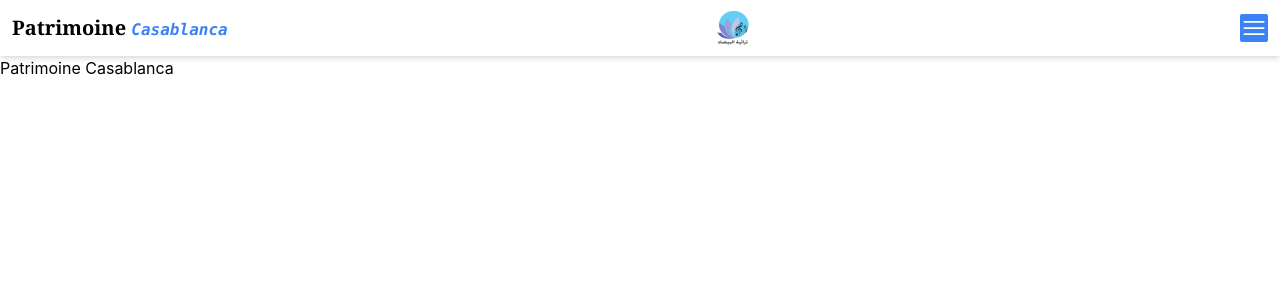
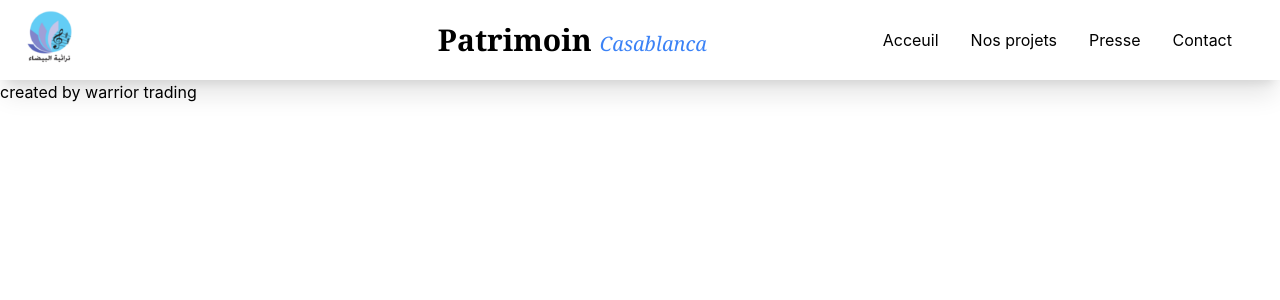
Before and after one commit to hichamabboud/patrimoinecasablanca, a Next.js app: page / in a window 1280 px wide. Shown: the top 300 px of the page. Built offline with nearby package versions, Linux system fonts and the light colour scheme.

Commit message:
updated Navbar

```diff
--- a/components/Navbar.js
+++ b/components/Navbar.js
@@ -1,51 +1,77 @@
-import NextLink from "next/link";
+import Image from "next/image";
 import Link from "next/link";
 import { useState } from "react";
-import Image from "next/image";
+
 
 const Navbar = () => {
-  const [show, setShow] = useState("hidden");
   const [ isOpen, setIsOpen ] = useState(false);
+  const [ show, setShow ] = useState("hidden")
+
+  const showMobileNavbar = () => {
+    setIsOpen(!isOpen)
+
+    if (!isOpen) {
+      setShow("flex")
+    }
+    else setShow("hidden")
+  }
 
   return (
     <div>
-          <nav className="w-full shadow-md h-14 z-10 items-center flex justify-between px-3 relative " >
-              <a href="/" >
-                  <span className=" font-semibold font-serif text-xl " > Patrimoine </span>
-                  <span className=" text-blue-500 font-mono font-semibold italic " > Casablanca </span>
-              </a>
-              <Image src="/images/logo.png" height={"40"} width={"50"} className="h-12 ml-[-5rem] " alt="patrimoine casablanca logo" />
+      <div class="flex justify-between items-center z-30 shadow-xl p-4 h-16 lg:h-20 relative">
 
-              <div>
-          {!isOpen ?
-                  <svg onClick={() => {setIsOpen(!isOpen), setShow("flex")}} xmlns="http://www.w3.org/2000/svg" fill="none" viewBox="0 0 24 24" strokeWidth="1.5"   stroke="currentColor" className="w-7 h-7 bg-blue-500 text-white rounded-sm hover:outline-blue-500 hover:outline hover:outline-1 hover:outline-offset-2 hover:bg-blue-600 cursor-pointer">
-                    <path strokeLinecap="round" strokeLinejoin="round" d="M3.75 6.75h16.5M3.75 12h16.5m-16.5 5.25h16.5" />
-                  </svg>
-                    :
-                  <svg onClick={() => {setIsOpen(!isOpen), setShow("hidden")}} xmlns="http://www.w3.org/2000/svg" fill="none" viewBox="0 0 24 24" strokeWidth="1.5" stroke="currentColor" className="w-7 h-7 bg-blue-500 text-white rounded-sm hover:outline-blue-500 hover:outline hover:outline-1 hover:outline-offset-2 hover:bg-blue-600 cursor-pointer">
-                  <path strokeLinecap="round" strokeLinejoin="round" d="M6 18L18 6M6 6l12 12" />
-                  </svg>
-                  }
-              </div>
-          </nav>
+        <div className=" hidden lg:block mr-auto ">
+          <Image src="/images/logo.png" width={"70"} height={"60"} />
+        </div>
+        <p className="lg:ml-auto">
+          <span className=" font-bold font-serif text-xl lg:text-3xl" > Patrimoin </span>
+          <span className=" text-sm italic text-blue-500 font-serif lg:text-xl " > Casablanca </span>
+        </p>
 
-          <div className={`${show} flex-col items-center bg-gray-50 text-gray-600 mt-0  h-96 gap-8 py-10 absolute w-full z-40`}>
-                <NextLink href={"/"}>
-                  <a className=" w-full px-[30%] hover:text-white hover:bg-blue-700 hover:py-3 hover:duration-500 "> Acceuil </a>
-                </NextLink>
+        <div className=" hidden ml-auto lg:flex lg:justify-center space-x-8 lg:mr-8" >
+          <Link href={"/acceuil"}>
+            <a className=" hover:border-b-4 hover:border-blue-600 hover:border-spacing-0"> Acceuil </a>
+          </Link>
+          <Link href={"/projets"}>
+            <a className=" hover:border-b-4 hover:border-blue-600 hover:border-spacing-0"> Nos projets </a>
+          </Link>
+          <Link href={"/presse"}>
+            <a className=" hover:border-b-4 hover:border-blue-600 hover:border-spacing-0"> Presse </a>
+          </Link>
+          <Link href={"/contact"}>
+            <a className=" hover:border-b-4 hover:border-blue-600 hover:border-spacing-0"> Contact </a>
+          </Link>
+        </div>
 
-                <NextLink href={"/"}>
-                  <a className=" w-full px-[30%] hover:text-white hover:bg-blue-700 hover:py-3 hover:duration-500 "> Nos projets </a>
-                </NextLink>
+        <div className=" lg:hidden">
+          <Image src="/images/logo.png" width={"50"} height={"40"} />
+        </div>
+        <div onClick={showMobileNavbar} className="lg:hidden">
+          { !isOpen?
+            <svg xmlns="http://www.w3.org/2000/svg" fill="none" viewBox="0 0 24 24" strokeWidth="1.5" stroke="currentColor" className="w-8 h-8">
+              <path strokeLinecap="round" strokeLinejoin="round" d="M3.75 6.75h16.5M3.75 12h16.5m-16.5 5.25h16.5" />
+            </svg> :
+            <svg xmlns="http://www.w3.org/2000/svg" fill="none" viewBox="0 0 24 24" strokeWidth="1.5" stroke="currentColor" className="w-8 h-8">
+              <path strokeLinecap="round" strokeLinejoin="round" d="M6 18L18 6M6 6l12 12" />
+            </svg>
+          }
+        </div>
+      </div>
 
-                <NextLink href={"/"}>
-                  <a className=" w-full px-[30%] hover:text-white hover:bg-blue-700 hover:py-3 hover:duration-500 "> Presse </a>
-                </NextLink>
-
-                <NextLink href={"/"}>
-                  <a className=" w-full px-[30%] hover:text-white hover:bg-blue-700 hover:py-3 hover:duration-500 "> Contact </a>
-                </NextLink>
-          </div>
+      <div className={`w-full h-96 ${show} flex-col justify-center gap-4 bg-gray-600 lg:hidden absolute`} >
+        <Link href={"/acceuil"}>
+          <a className=" text-white px-[50%] font-semibold hover:bg-blue-600 py-4 hover:shadow-md hover:z-50 hover:shadow-white"> Acceuil </a>
+        </Link>
+        <Link href={"/projets"}>
+          <a className=" text-white px-[50%] font-semibold hover:bg-blue-600 py-4 hover:shadow-md hover:z-50 hover:shadow-white"> <span className=" w-[200px] block" > Nos projets </span> </a>
+        </Link>
+        <Link href={"/presse"}>
+          <a className=" text-white px-[50%] font-semibold hover:bg-blue-600 py-4 hover:shadow-md hover:z-50 hover:shadow-white"> Presse </a>
+        </Link>
+        <Link href={"/contact"}>
+          <a className=" text-white px-[50%] font-semibold hover:bg-blue-600 py-4 hover:shadow-md hover:z-50 hover:shadow-white"> Contact </a>
+        </Link>
+      </div>
     </div>
   )
 }
--- /dev/null
+++ b/pages/acceuil.js
@@ -0,0 +1,12 @@
+import Navbar from "../components/Navbar"
+
+const acceuil = () => {
+  return (
+    <div>
+      <Navbar />
+      <h1>acceuil</h1>
+    </div>
+  )
+}
+
+export default acceuil
--- /dev/null
+++ b/pages/contact.js
@@ -0,0 +1,12 @@
+import Navbar from "../components/Navbar"
+
+const contact = () => {
+  return (
+    <div>
+        <Navbar />
+        <h1> Contact </h1>
+    </div>
+  )
+}
+
+export default contact
--- a/pages/index.js
+++ b/pages/index.js
@@ -4,9 +4,7 @@
   return (
     <div>
       <Navbar />
-      <div>
-        <h1> Patrimoine Casablanca </h1>
-      </div>
+      <h1> created by warrior trading </h1>
     </div>
   )
 }
--- /dev/null
+++ b/pages/presse.js
@@ -0,0 +1,12 @@
+import Navbar from "../components/Navbar"
+
+const presse = () => {
+  return (
+    <div>
+        <Navbar />
+        <h1> Presse </h1>
+    </div>
+  )
+}
+
+export default presse
--- /dev/null
+++ b/pages/projets.js
@@ -0,0 +1,12 @@
+import Navbar from "../components/Navbar"
+
+const projects = () => {
+  return (
+    <div>
+      <Navbar />
+      <h1> Projets </h1>
+    </div>
+  )
+}
+
+export default projects
```
Also changed, not shown: public/images/photo.png (added).
